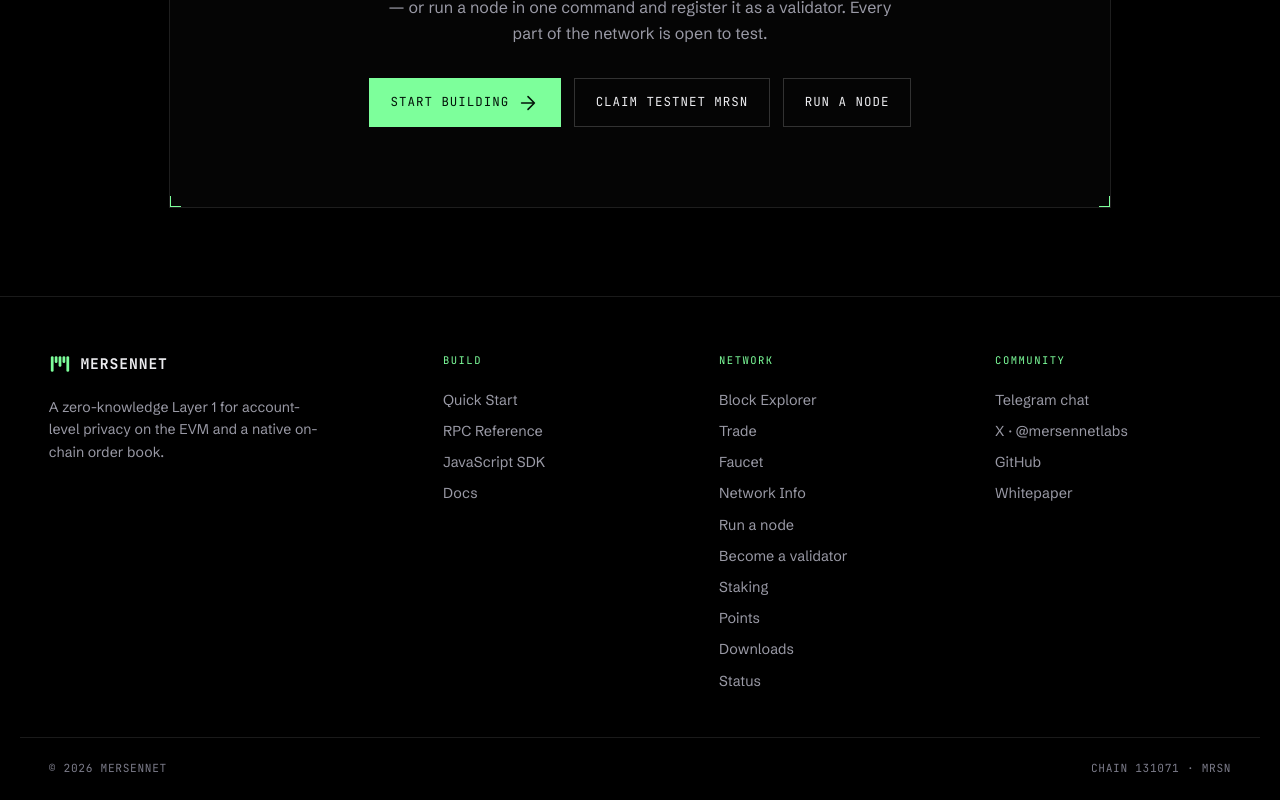
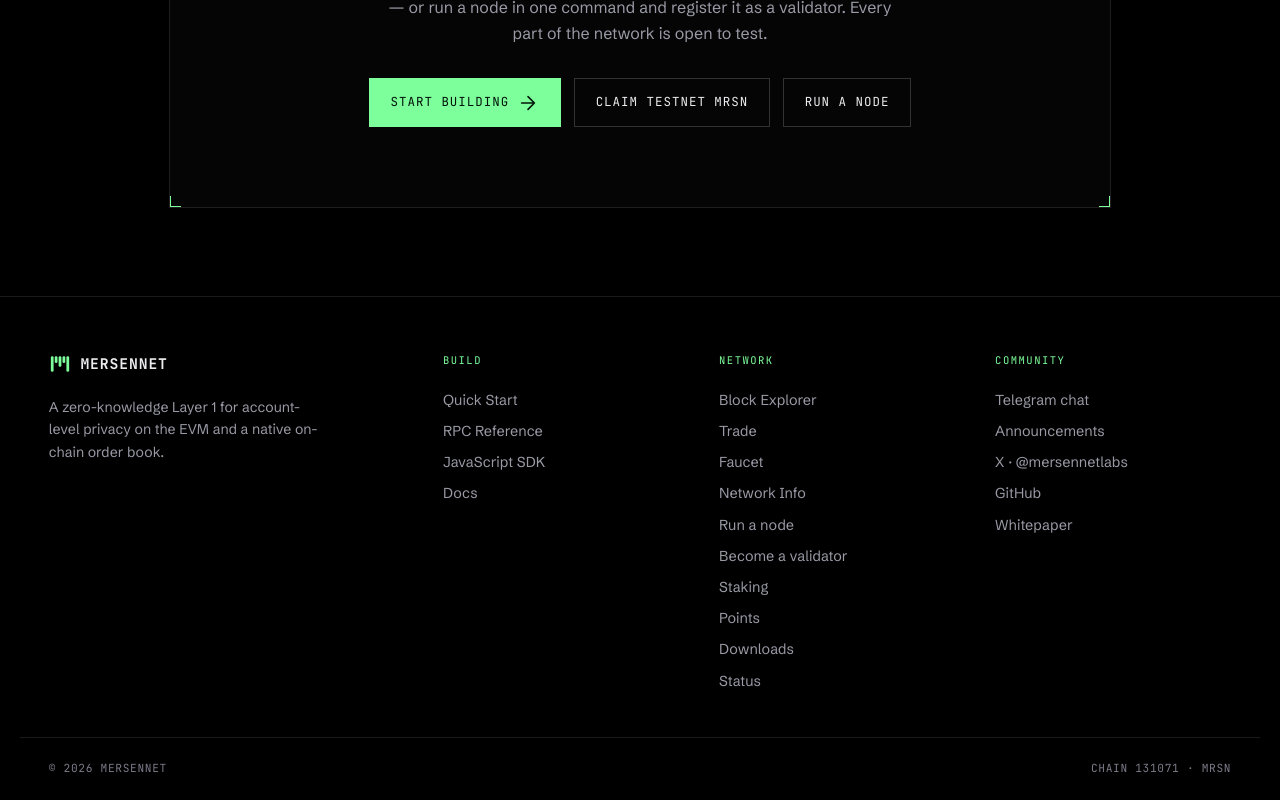
Before and after one commit to mersennet/website, a Next.js app: page / in a window 1280 px wide. Shown: the part 9570-10370 px from the top of the page. Built offline with nearby package versions, Linux system fonts and the light colour scheme; no server answers.

Commit message:
footer: Announcements channel (t.me/mersennet_announcements)

```diff
--- a/app/components/Footer.tsx
+++ b/app/components/Footer.tsx
@@ -31,6 +31,7 @@ const COLUMNS = [
     title: 'Community',
     links: [
       { label: 'Telegram chat', href: LINKS.telegram },
+      { label: 'Announcements', href: LINKS.announcements },
       { label: 'X · @mersennetlabs', href: LINKS.x },
       { label: 'GitHub', href: LINKS.github },
       { label: 'Whitepaper', href: LINKS.whitepaper },
--- a/app/site.ts
+++ b/app/site.ts
@@ -20,6 +20,7 @@ export const LINKS = {
   trade: 'https://trade.mersennet.com',
   github: 'https://github.com/mersennet',
   telegram: 'https://t.me/Mersennet',
+  announcements: 'https://t.me/mersennet_announcements',
   x: 'https://x.com/mersennetlabs',
   whitepaper: 'https://docs.mersennet.com/whitepaper/',
   quickStart: 'https://docs.mersennet.com/developers/quick-start/hardhat/',
```
